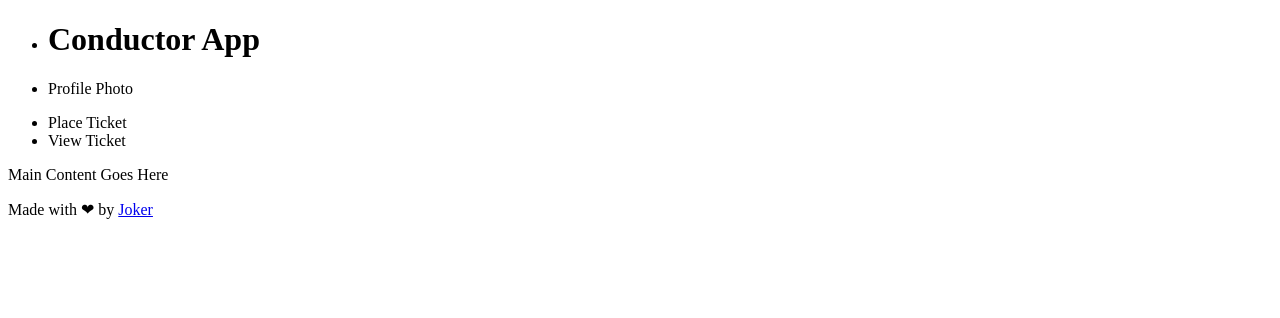
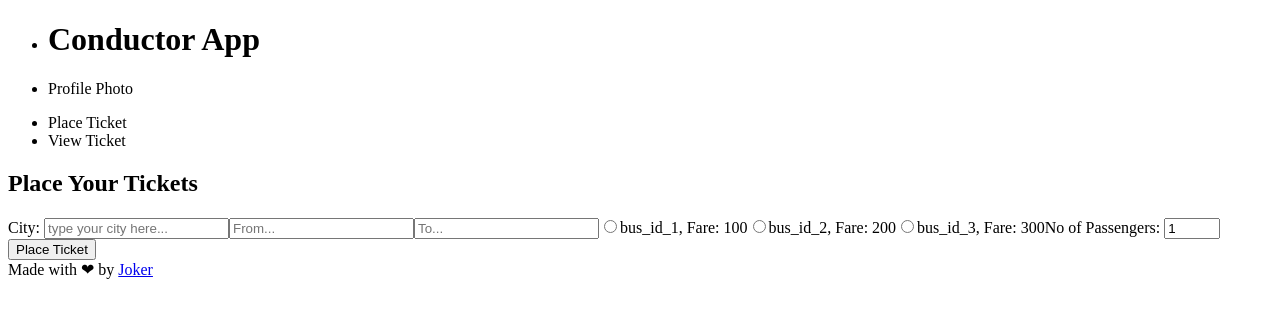
Before and after one commit to iamjoker021/CONDUCTOR_APP_FRONTEND, a React (Vite) app: page / in a window 1280 px wide. Shown: the top 318 px of the page. Built offline with nearby package versions, Linux system fonts and the light colour scheme.

Commit message:
feat: Add PlaceTicketForm component with mock data

```diff
--- a/src/components/MainSection/MainSection.jsx
+++ b/src/components/MainSection/MainSection.jsx
@@ -1,7 +1,9 @@
+import PlaceTicketForm from "../PlaceTicketForm/PlaceTicketForm";
+
 const MainSection = () => {
     return (
       <main>
-        <p>Main Content Goes Here</p>
+        <PlaceTicketForm />
       </main>
     )
 }
--- /dev/null
+++ b/src/components/PlaceTicketForm/PlaceTicketForm.jsx
@@ -0,0 +1,59 @@
+const PlaceTicketForm = () => {
+    return (
+        <>
+        <h2>Place Your Tickets</h2>
+        <form>
+          <label htmlFor="city">City: </label>
+          <input list="cityList" id="city" name="city" placeholder="type your city here..." required />
+          <datalist id="cityList">
+            <option value="Gryfindor" />
+            <option value="Hufflepuff" />
+            <option value="Slytherin" />
+            <option value="Ravenclaw" />
+            <option value="Horned Serpent" />
+            <option value="Thunderbird" />
+            <option value="Pukwudgie" />
+            <option value="Wampus" />
+          </datalist>
+
+          <input list="FromList" id="fromLocation" name="fromLocation" placeholder="From..." required />
+          <datalist id="FromList">
+            <option value="Gryfindor" />
+            <option value="Hufflepuff" />
+            <option value="Slytherin" />
+            <option value="Ravenclaw" />
+            <option value="Horned Serpent" />
+            <option value="Thunderbird" />
+            <option value="Pukwudgie" />
+            <option value="Wampus" />
+          </datalist>
+
+          <input list="ToList" id="toLocation" name="toLocation" placeholder="To..." required />
+          <datalist id="ToList">
+            <option value="Gryfindor" />
+            <option value="Hufflepuff" />
+            <option value="Slytherin" />
+            <option value="Ravenclaw" />
+            <option value="Horned Serpent" />
+            <option value="Thunderbird" />
+            <option value="Pukwudgie" />
+            <option value="Wampus" />
+          </datalist>
+
+          <input type="radio" name="busId" id="bus_id_1" value="bus_id_1" required />
+          <label htmlFor="bus_id_1">bus_id_1, Fare: 100</label>
+          <input type="radio" name="busId" id="bus_id_2" value="bus_id_2" />
+          <label htmlFor="bus_id_2">bus_id_2, Fare: 200</label>
+          <input type="radio" name="busId" id="bus_id_3" value="bus_id_3" />
+          <label htmlFor="bus_id_3">bus_id_3, Fare: 300</label>
+
+          <label htmlFor="noOfPassengers">No of Passengers: </label>
+          <input type="number" name="noOfPassengers" id="noOfPassengers" min="1" max="50" step="1" value={1} required />
+
+          <button type="submit">Place Ticket</button>
+        </form>
+        </>
+    )
+}
+
+export default PlaceTicketForm;
```
